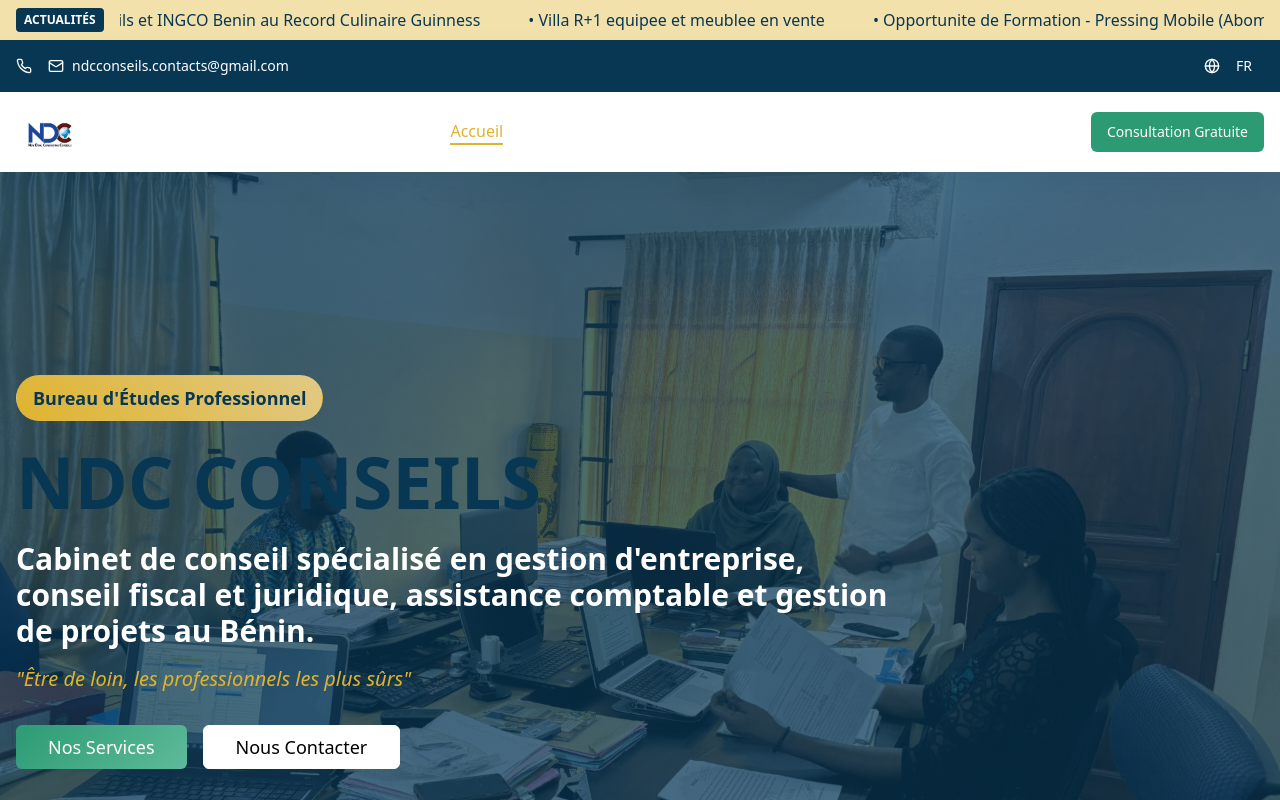
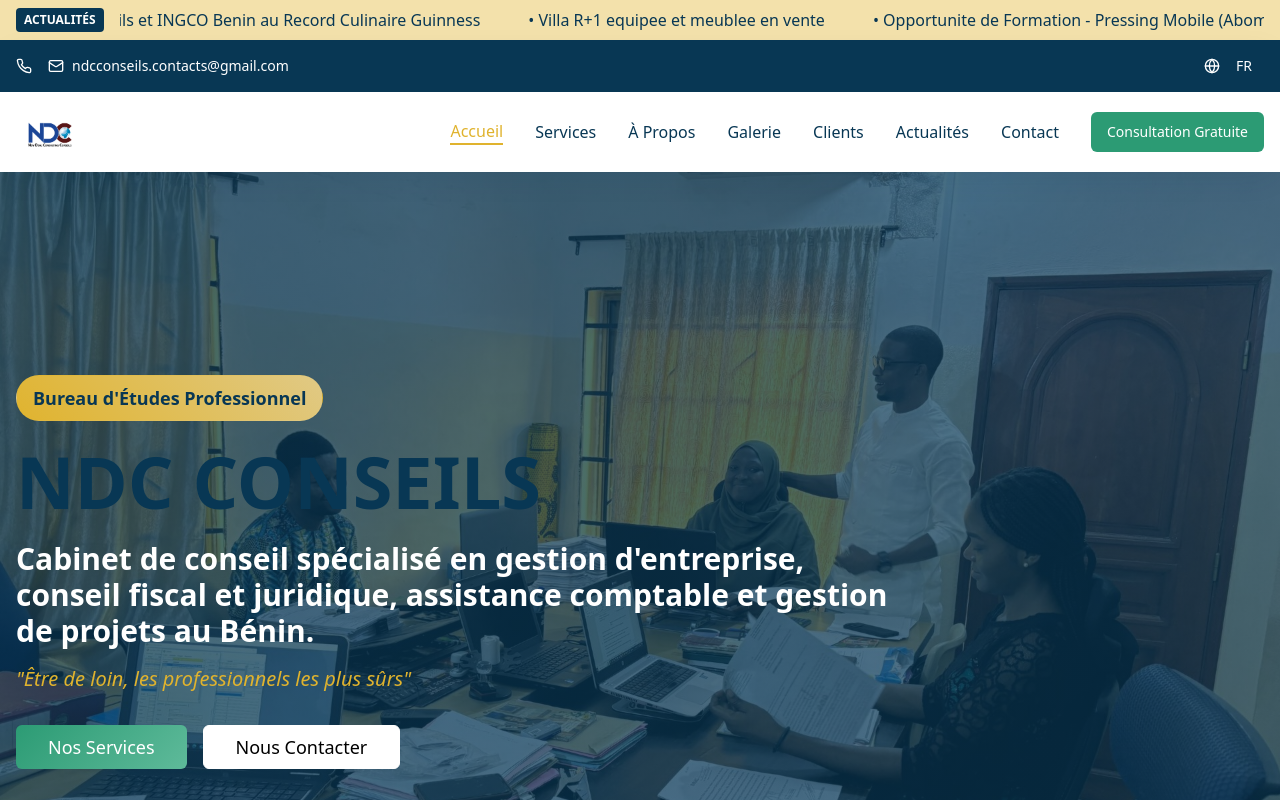
Before and after one commit to amta-repo/ndcc-updated, a React (Vite) app: page / in a window 1280 px wide. Shown: the top 800 px of the page. Built offline with nearby package versions, Linux system fonts and the light colour scheme.

Commit message:
Preceding changes

```diff
--- a/src/components/Navigation.tsx
+++ b/src/components/Navigation.tsx
@@ -76,7 +76,7 @@ const Navigation = () => {
                 className={`font-medium transition-colors duration-200 ${
                   isActive(item.href)
                     ? "text-accent border-b-2 border-accent"
-                    : "text-primary-foreground hover:text-accent"
+                    : "text-foreground hover:text-accent"
                 }`}
               >
                 {item.label}
```
